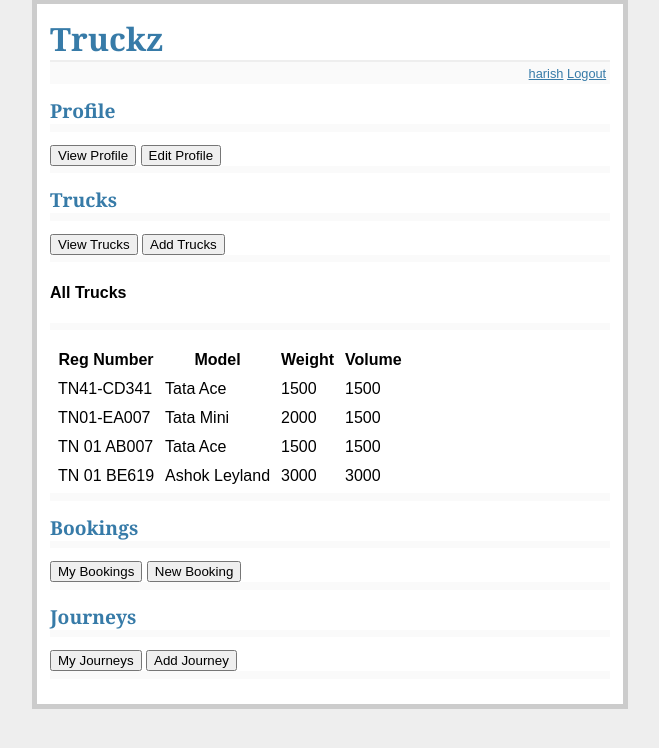
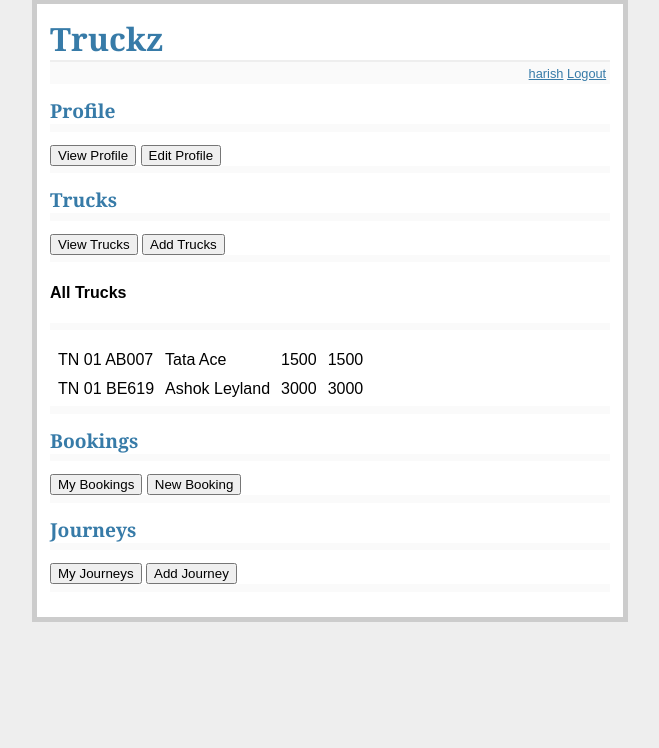
Before and after one commit to tinvaan/truckz, a Flask app: page /trucks in a window 1280 px wide. Shown: the part 33-781 px from the top of the page, without its empty margins (310-969 px from the left). Run offline with Flask 2, Linux system fonts and the light colour scheme; a user stored in the database is signed in; data comes from the database, SQL or seed files in the repository.

Commit message:
Add and view trucks through the web application. FIXME: Provision to view trucks by model name

```diff
--- a/truckz/schemas.sql
+++ b/truckz/schemas.sql
@@ -1,8 +1,8 @@
-/*pragma foreign_keys = on;*/
+pragma foreign_keys = on;
 
 drop table if exists trucks;
 create table trucks (
-    truck_id integer primary key /*autoincrement*/,
+    truck_id integer primary key autoincrement,
     truck_model text not null,
     truck_weight integer not null,
     truck_volume integer not null,
--- a/truckz/templates/dashboard.html
+++ b/truckz/templates/dashboard.html
@@ -13,7 +13,7 @@
         <div name="content">
             <div class=metanav name="separator"></div>
             <a href="{{url_for('show_trucks')}}"><input type=submit value="View Trucks"></input></a>
-            <a href="{{url_for('add_trucks')}}"><input type=submit value="Add Trucks"></input></a>
+            <a href="{{url_for('edit_trucks')}}"><input type=submit value="Add Trucks"></input></a>
             <div class=metanav name="separator"></div>
             {% block trucks %}{% endblock %}
         </div>
--- a/truckz/templates/trucks.html
+++ b/truckz/templates/trucks.html
@@ -3,24 +3,6 @@
     <h4>All Trucks</h4>
     <div class=metanav></div>
     <table id="trucks_list" cellspacing="5" cellpadding="3">
-        <tr>
-            <th>Reg Number</th>
-            <th>Model</th>
-            <th>Weight</th>
-            <th>Volume</th>
-        </tr>
-        <tr>
-            <td>TN41-CD341</td>
-            <td>Tata Ace</td>
-            <td>1500</td>
-            <td>1500</td>
-        </tr>
-        <tr>
-            <td>TN01-EA007</td>
-            <td>Tata Mini</td>
-            <td>2000</td>
-            <td>1500</td>
-        </tr>
         {% for truck in trucks %}
             <tr>
                 <td>{{truck.truck_registration_number}}
--- a/truckz/views.py
+++ b/truckz/views.py
@@ -96,13 +96,25 @@ def show_trucks(path):
     if path == '':
         rows = db.execute('select * from trucks')
     else:
-        rows = db.execute('select * from trucks where truck_id =?', path)
+        rows = db.execute('select * from trucks where truck_model =?', path)
     trucks = rows.fetchall()
     return render_template('trucks.html', trucks=trucks)
 
+@app.route('/trucks/edit', methods=['POST', 'GET'])
+def edit_trucks():
+    return render_template('add_trucks.html')
+
 @app.route('/trucks/add', methods=['POST', 'GET'])
 def add_trucks():
-    return render_template('add_trucks.html')
+    if not session.get('logged_in'):
+        abort(401, message='Session expired. Please Login again')
+    db = get_database()
+    db.execute('insert into trucks(truck_model, truck_weight, truck_volume, truck_current_location, truck_registration_number) values(?,?,?,?,?)',
+               [ request.form['model'], request.form['weight'], request.form['volume'], request.form['location'], request.form['regno'] ])
+    db.commit()
+    flash('Model ' + request.form['model'] + ' added Successfully')
+    return redirect(url_for('show_trucks'))
+
 
 @app.route('/bookings', methods=['POST', 'GET'])
 def bookings():
```
